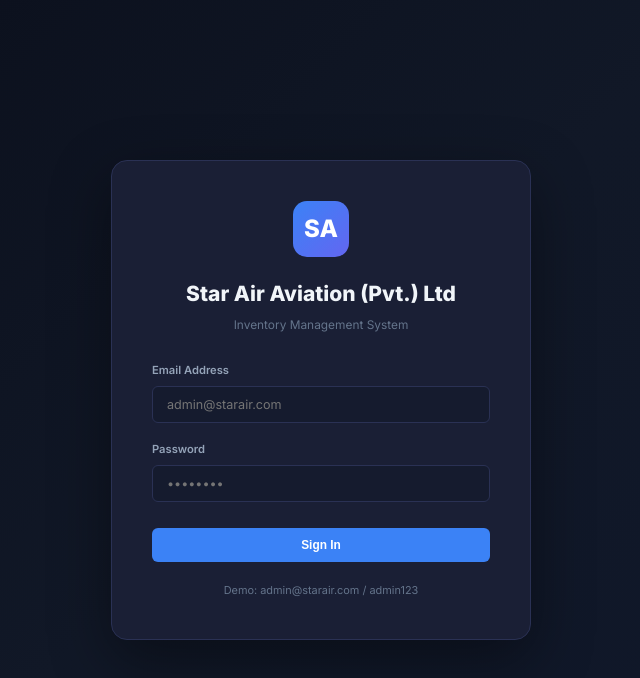
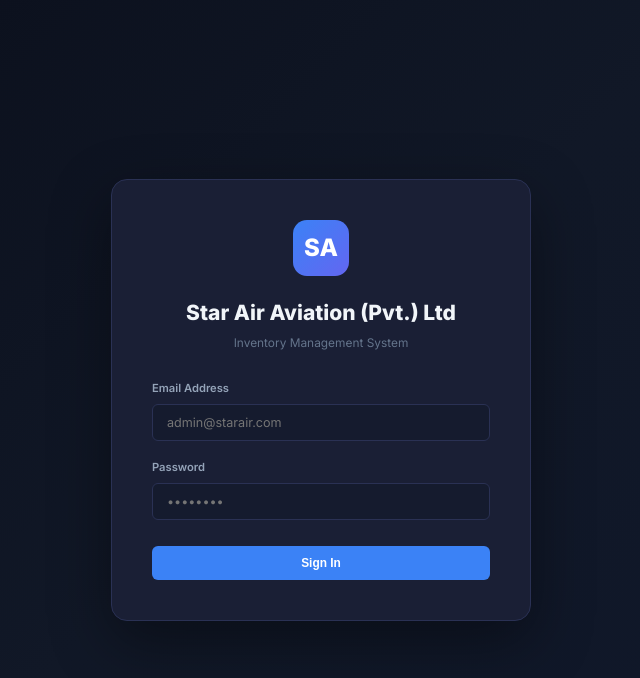
Before and after one commit to AnasMujeeb/star-aviation-frontend, a React (Vite) app: page /login in a window 1280 px wide. Shown: the top 678 px of the page, without its empty margins (319-959 px from the left). Built offline with nearby package versions, Linux system fonts and the light colour scheme.

Commit message:
Hide demo credentials in LoginPage
Comment out demo credentials paragraph in LoginPage

```diff
--- a/src/pages/LoginPage.jsx
+++ b/src/pages/LoginPage.jsx
@@ -73,9 +73,9 @@ const LoginPage = () => {
           </button>
         </form>
 
-        <p style={{ textAlign: 'center', marginTop: 20, fontSize: '0.78rem', color: 'var(--text-muted)' }}>
+        {/* <p style={{ textAlign: 'center', marginTop: 20, fontSize: '0.78rem', color: 'var(--text-muted)' }}>
           Demo: admin@starair.com / admin123
-        </p>
+        </p> */}
       </div>
     </div>
   );
```
